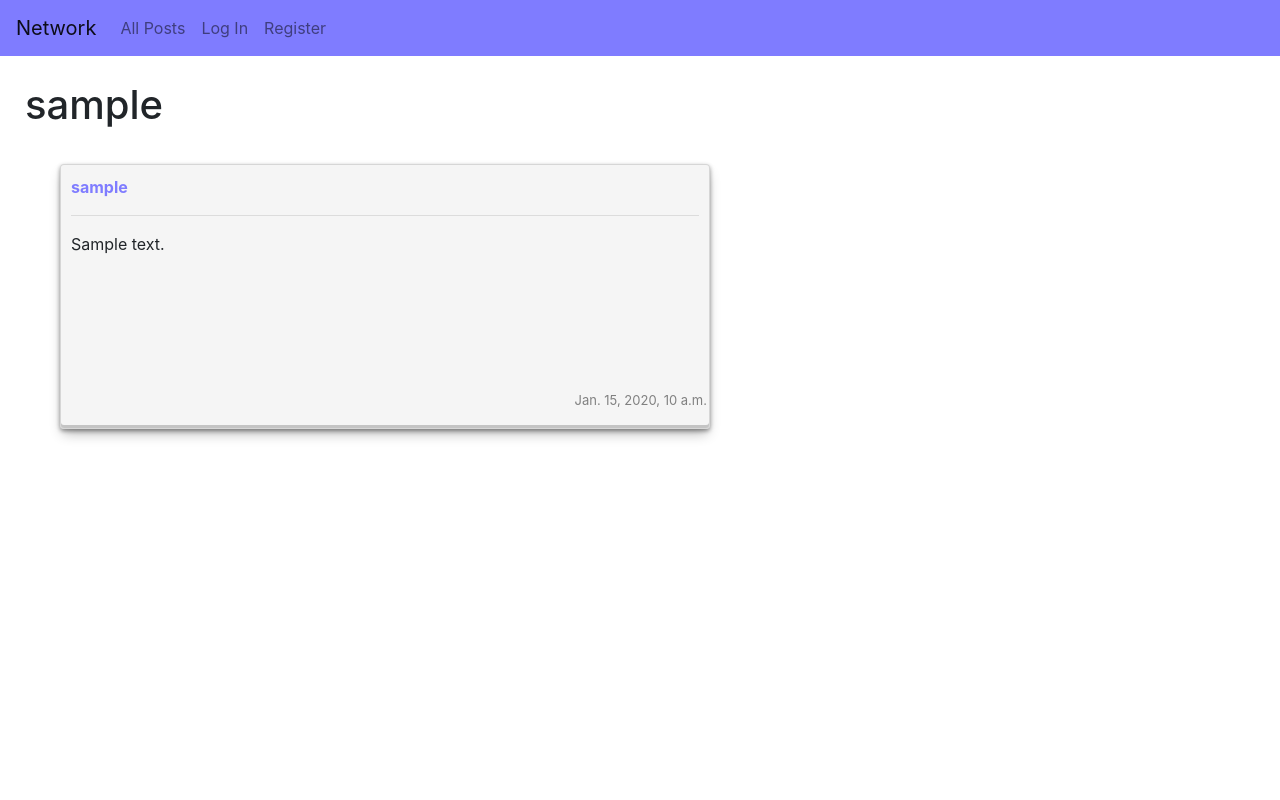
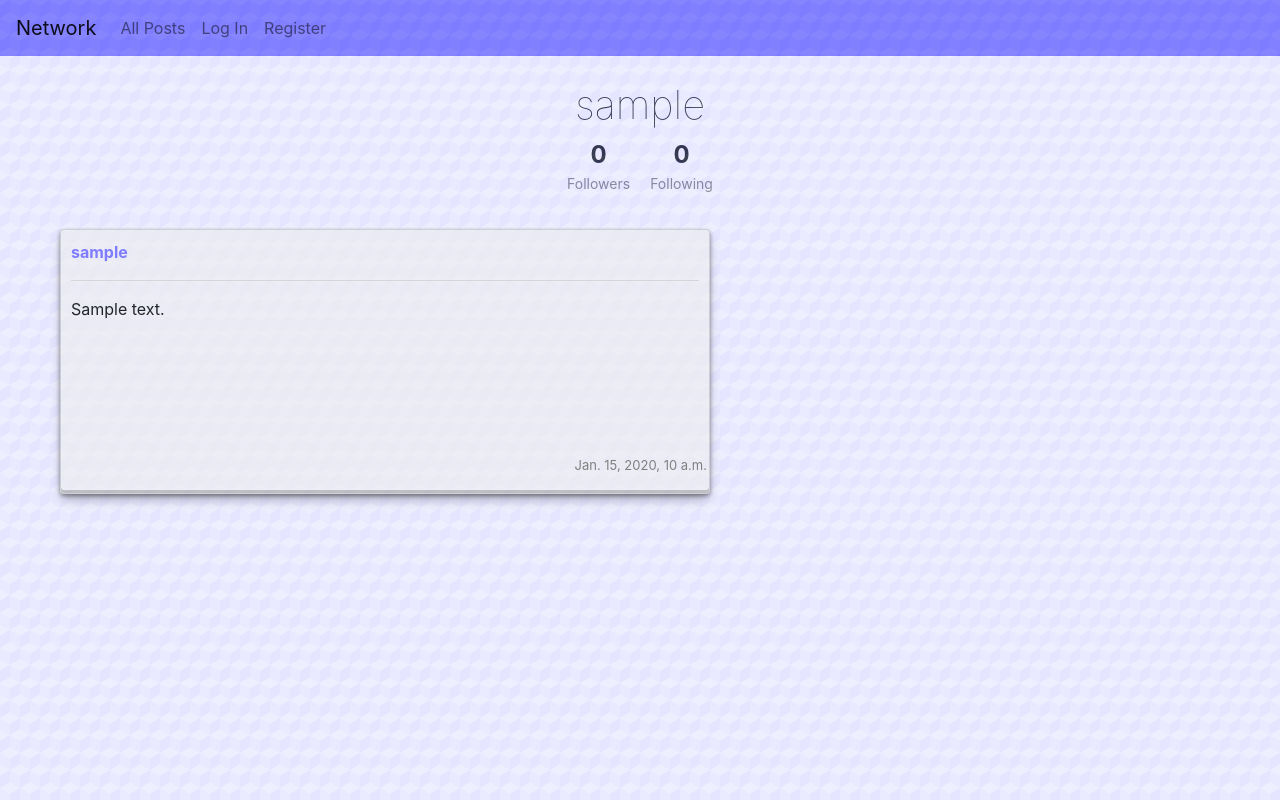
Before and after one commit to Beshoy-Hezky/Social-Media-Webapp, a Django app: page /profile/1 in a window 1280 px wide. Run offline with Django 3.2, Linux system fonts and the light colour scheme; tables that the repository leaves empty hold one stand-in row (values such as "Sample post"); some libraries are stand-ins or nearby versions.

Commit message:
Add styling to different pages

```diff
--- a/project4/network/static/network/styles.css
+++ b/project4/network/static/network/styles.css
@@ -5,6 +5,17 @@
 .theme-text{
   color: #7F7CFF;
 }
+
+.font-weight{
+  font-weight: lighter;
+}
+
+.centered {
+  display: flex;
+  justify-content: center;
+  align-items: center;
+}
+
 
 .change-color:hover{
     background-color: black;
@@ -83,7 +94,7 @@
 .card {
   position: relative;
   margin-top: 20px;
-  width: 650px;
+  max-width: 650px;
   height: 265px;
   background: rgba(238, 237, 237, 0.56);
   box-shadow: rgba(0, 0, 0, 0.4) 0px 2px 4px, rgba(0, 0, 0, 0.3) 0px 7px 13px -3px, rgba(0, 0, 0, 0.2) 0px -3px 0px inset;
@@ -100,3 +111,37 @@
   font-size: 13px;
   color: gray;
 }
+
+.follower-following {
+  display: flex;
+  justify-content: center;
+  align-items: center;
+  gap: 20px;
+}
+
+.follower-count, .following-count {
+  display: flex;
+  flex-direction: column;
+  text-align: center;
+}
+
+.count {
+  font-size: 24px;
+  font-weight: bold;
+}
+
+.label {
+  font-size: 14px;
+  color: #888;
+}
+
+.pattern {
+   position: fixed;
+  width: 100vw;
+  height: 100vh;
+background-color: #7F7CFF;
+opacity: 0.2;
+background-image:  linear-gradient(30deg, #a7abfa 12%, transparent 12.5%, transparent 87%, #a7abfa 87.5%, #a7abfa), linear-gradient(150deg, #a7abfa 12%, transparent 12.5%, transparent 87%, #a7abfa 87.5%, #a7abfa), linear-gradient(30deg, #a7abfa 12%, transparent 12.5%, transparent 87%, #a7abfa 87.5%, #a7abfa), linear-gradient(150deg, #a7abfa 12%, transparent 12.5%, transparent 87%, #a7abfa 87.5%, #a7abfa), linear-gradient(60deg, #a7abfa77 25%, transparent 25.5%, transparent 75%, #a7abfa77 75%, #a7abfa77), linear-gradient(60deg, #a7abfa77 25%, transparent 25.5%, transparent 75%, #a7abfa77 75%, #a7abfa77);
+background-size: 20px 35px;
+background-position: 0 0, 0 0, 10px 18px, 10px 18px, 0 0, 10px 18px;
+}
--- a/project4/network/templates/network/index.html
+++ b/project4/network/templates/network/index.html
@@ -1,10 +1,10 @@
 {% extends "network/layout.html" %}
 
 {% block body %}
-    <h1>All Posts</h1>
+    <h1 class="font-weight">All Posts</h1>
     <div style="margin: 35px;">
     {% if user.is_authenticated %}
-        <h4> New Post</h4>
+        <h4 class="font-weight"> New Post</h4>
         <form action="{% url 'new_post' %}" method="post">
             {% csrf_token %}
             <textarea class="form-control" id="exampleFormControlTextarea1" name="content" rows="4"></textarea>
--- a/project4/network/templates/network/layout.html
+++ b/project4/network/templates/network/layout.html
@@ -8,6 +8,7 @@
         <link href="{% static 'network/styles.css' %}" rel="stylesheet">
     </head>
     <body>
+    <div class="pattern"></div>
         <div class="app-theme" >
         <nav class="navbar navbar-expand-lg navbar-light" >
             <a class="navbar-brand" href="{% url 'index' %}">Network</a>
@@ -41,9 +42,13 @@
             </div>
           </nav>
         </div>
+
+
         <div class="body" style="margin: 25px;">
             {% block body %}
             {% endblock %}
         </div>
+
+        </div>
     </body>
 </html>
--- a/project4/network/templates/network/profile.html
+++ b/project4/network/templates/network/profile.html
@@ -1,7 +1,22 @@
 {% extends "network/layout.html" %}
 
 {% block body %}
-    <h1>{{ username }}</h1>
+    <div class="centered">
+    <h1 class="font-weight">{{ username }}</h1>
+    </div>
+    <div class="follower-following">
+  <div class="follower-count">
+    <span class="count">0</span>
+    <span class="label">Followers</span>
+  </div>
+  <div class="following-count">
+    <span class="count">0</span>
+    <span class="label">Following</span>
+  </div>
+</div>
+
+
+
     <div style="margin: 35px;">
         {% for post in posts %}
         <div class="card">
```
